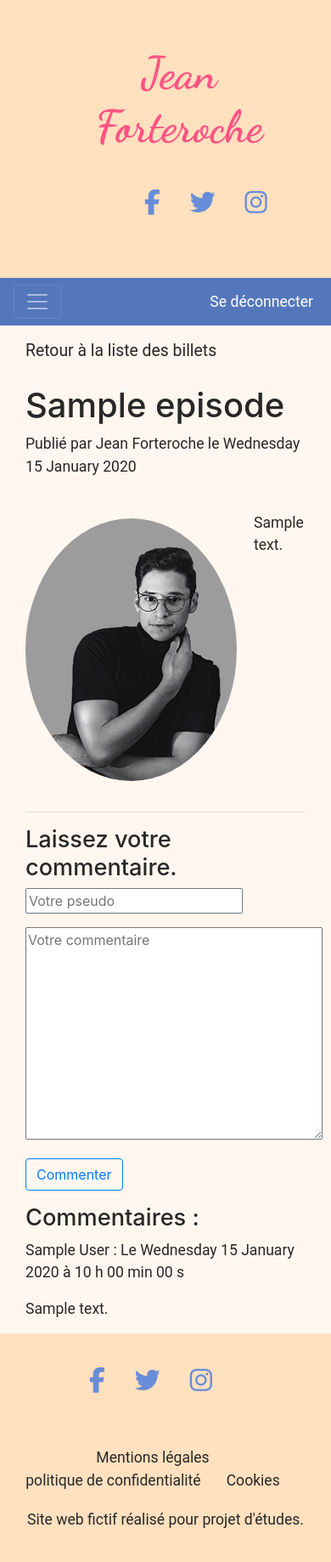
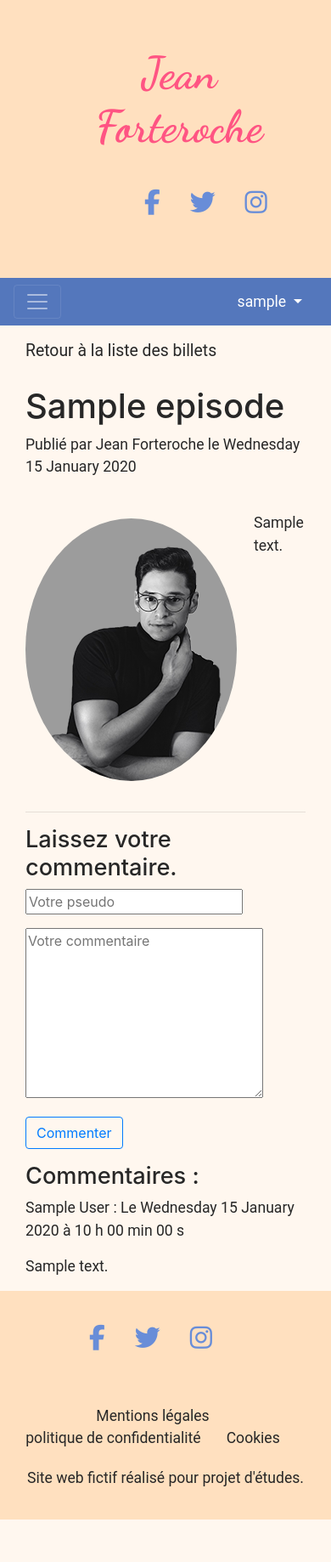
Before and after one commit to David83400/projet4, a PHP site: page /blogJeanForteroche/index.php?action=episode&id=1 in a window 390 px wide. Shown: the whole page at 85% size. After the commit the page ends 1788 px from the top, so only its background shows below. Run offline with PHP 8.4, Linux system fonts and the light colour scheme; the visitor is signed in with stand-in values (Sample User, id 1); tables that the repository leaves empty or names only in its code hold one stand-in row (values such as "Sample post"); some libraries are stand-ins or nearby versions.

Commit message:
update member space

```diff
--- /dev/null
+++ b/Controller/Frontend/ProfilController.php
@@ -0,0 +1,36 @@
+<?php
+
+namespace David\Projet4\Controller\Frontend;
+
+require_once 'Model/ProfilManager.php';
+require_once 'View/ControllerViews.php';
+
+use David\Projet4\Model\ProfilManager;
+use David\Projet4\View\ControllerViews;
+
+class ProfilController
+{
+    private $profil;
+    private $dataUser;
+
+    public function __construct()
+    {
+        $this->dataUser = new ProfilManager();
+    }
+    /**
+     * display the profil page
+     *
+     * @return void
+     */
+    public function displayProfil()
+    {
+        $view = new ControllerViews("Frontend/profil");
+        $view->generate(array('profil' => $this->profil));
+    }
+
+    public function changeMdp($pseudo, $pass)
+    {
+        $this->dataUser->updateMdp($pseudo, $pass);
+        return $pass;
+    }
+}
--- a/Controller/Router.php
+++ b/Controller/Router.php
@@ -4,6 +4,7 @@
 
 require_once 'Controller/Frontend/HomeController.php';
 require_once 'Controller/Frontend/ConnexionController.php';
+require_once 'Controller/Frontend/ProfilController.php';
 require_once 'Controller/Frontend/BooksController.php';
 require_once 'Controller/Frontend/BookController.php';
 require_once 'Controller/Frontend/EpisodesController.php';
@@ -14,6 +15,7 @@
 
 use David\Projet4\Controller\Frontend\HomeController;
 use David\Projet4\Controller\Frontend\ConnexionController;
+use David\Projet4\Controller\Frontend\ProfilController;
 use David\Projet4\Controller\Frontend\BooksController;
 use David\Projet4\Controller\Frontend\BookController;
 use David\Projet4\Controller\Frontend\EpisodesController;
@@ -26,6 +28,7 @@
 {
     private $homeControl;
     private $connexionControl;
+    private $profilControl;
     private $booksControl;
     private $bookControl;
     private $episodesControl;
@@ -37,6 +40,7 @@
     {
         $this->homeControl = new HomeController();
         $this->connexionControl = new ConnexionController();
+        $this->profilControl = new ProfilController();
         $this->booksControl = new BooksController();
         $this->bookControl = new BookController();
         $this->episodesControl = new EpisodesController();
@@ -56,12 +60,12 @@
         {
             if (isset($_GET['action']))
             {
+                $errors = [];
+                $successMessage = array();
+
                 if ($_GET['action'] == 'connexion')
                 {
                     $this->connexionControl->displayConnexion();
-
-                    $errors = array();
-                    $successMessage = array();
 
                     if (isset($_POST['formCreate']))
                     {
@@ -95,15 +99,16 @@
                                                             $_SESSION['userId'] = $userInfo['id'];
                                                             $_SESSION['userPseudo'] = $userInfo['pseudo'];
                                                             $_SESSION['userEmail'] = $userInfo['email'];
+                                                            $_SESSION['userPass'] = $userInfo['pass'];
                                                             $_SESSION['userAdmin'] = $userInfo['isAdmin'];
-                                                            $_SESSION['userInscriptionDate'] = $userInfo['inscriptionDate'];
+                                                            $_SESSION['userInscriptionDate'] = $userInfo['inscriptionFrDate'];
                                                             $successMessage['message'] = 'Votre compte a bien été créé !';
                                                             var_dump($successMessage);
-                                                            /*header('location:index.php');*/
+                                                            //header('location:index.php');
                                                         }
                                                         else
                                                         {
-                                                            $errors['message'] = "Un problème est survenu, veuillez réessayer !";
+                                                           $errors['message'] = "Un problème est survenu, veuillez réessayer !";
                                                         }
                                                     }
                                                 }
@@ -156,9 +161,11 @@
                                 $_SESSION['userId'] = $userInfo['id'];
                                 $_SESSION['userPseudo'] = $userInfo['pseudo'];
                                 $_SESSION['userEmail'] = $userInfo['email'];
+                                $_SESSION['userPass'] = $userInfo['pass'];
                                 $_SESSION['userAdmin'] = $userInfo['isAdmin'];
-                                $_SESSION['userInscriptionDate'] = $userInfo['inscriptionDate'];
+                                $_SESSION['userInscriptionDate'] = $userInfo['inscriptionFrDate'];
                                 $successMessage['message'] = 'Vous êtes maintenant connecté !';
+                                //header('location:index.php');
                                 var_dump($successMessage);
                                 var_dump($_SESSION);
                             }
@@ -170,10 +177,46 @@
                         else
                         {
                             $errors['message'] = "Veuillez remplir tous les champs !";
-
                         }
                         var_dump($errors);
                     }
+                }
+                elseif ($_GET['action'] == 'profil')
+                {
+                    $this->profilControl->displayProfil();
+                    if (isset($_POST['formChangeMdp']))
+                    {
+                        $pseudo = $_SESSION['userPseudo'];
+                        $oldPass = sha1($_POST['oldPass']);
+                        $pass = sha1($_POST['newPass']);
+                        $newPassConfirm = sha1($_POST['newPassConfirm']);
+
+                        if($_SESSION['userPass'] == $oldPass)
+                        {
+                            if($pass == $newPassConfirm)
+                            {
+                                $this->profilControl->changeMdp($pseudo, $pass);
+                                $_SESSION['userPass'] = $pass;
+                                $successMessage['message'] = 'Le mot de passe a bien été modifié !';
+                                var_dump($successMessage);
+                            }
+                            else
+                            {
+                                $errors['message'] = "Les mots de passe ne sont pas identiques !";
+                            }
+                        }
+                        else
+                        {
+                            $errors['message'] = "L'ancien mot de passe est incorrect !";
+                        }
+                       var_dump($errors);
+                    }
+                }
+                elseif ($_GET['action'] == 'deconnect')
+                {
+                    session_start();
+                    session_destroy();
+                    header('Location:index.php');
                 }
                 elseif ($_GET['action'] == 'author')
                 {
--- a/Model/ConnexionManager.php
+++ b/Model/ConnexionManager.php
@@ -43,7 +43,7 @@
      */
     public function compareUser($pseudo, $pass)
     {
-        $sql = 'SELECT id, pseudo, email, isAdmin, inscriptionDate FROM users WHERE pseudo = ? AND pass = ?';
+        $sql = 'SELECT id, pseudo, email, pass, isAdmin, DATE_FORMAT(inscriptionDate, \'%W %d %M %Y\') AS inscriptionFrDate FROM users WHERE pseudo = ? AND pass = ?';
         $req = $this->executeRequest($sql, array($pseudo, $pass));
         $userInfo = $req->fetch();
         return $userInfo;
--- /dev/null
+++ b/Model/ProfilManager.php
@@ -0,0 +1,17 @@
+<?php
+
+namespace David\Projet4\Model;
+
+require_once 'Model/Manager.php';
+
+class ProfilManager extends Manager
+{
+    public function updateMdp($pseudo, $pass)
+    {
+        $sql = 'UPDATE users SET pass = ? WHERE pseudo = ?';
+        $req = $this->executeRequest($sql, array($pass, $pseudo));
+        var_dump($pseudo);
+        var_dump($pass);
+        return $pass;
+    }
+}
--- a/Public/style.css
+++ b/Public/style.css
@@ -87,15 +87,27 @@
     background-color: #5477bc;
 }
 
-.navbar a
+.navbar .nav-item a,.navbar .connexion a, .navbar .dropdown .btn
 {
     color: #ffffff !important;
     margin-right: 5px;
 }
 
-.navbar a:hover, .navbar a:focus
+.navbar a:hover, .navbar .dropdown .btn:hover
 {
     text-decoration: underline !important;
+}
+
+.navbar .btn, .navbar .dropdown .btn
+{
+    font-family: 'Roboto', Arial, Helvetica, sans-serif;
+    font-size: 1.1em;
+}
+
+.navbar .dropdown-item
+{
+    font-size: 1.1em;
+    color: #272727;
 }
 
 .navbar-collapse
@@ -663,6 +675,34 @@
     margin: 20px 0;
 }
 
+/* profil page */
+#infos
+{
+    margin-top: 60px;
+    height: 1200px;
+}
+
+.textInfos
+{
+    height: 400px;
+}
+
+.changeMdp
+{
+    margin-bottom: 60px;
+    height: 400px;
+}
+
+.changeMdp h4
+{
+    padding-bottom: 20px;
+}
+
+.changeMdp label, .changeMdp .btn
+{
+    margin: 10px 0;
+}
+
 /* error page */
 #error
 {
@@ -807,7 +847,7 @@
         height: 349px;
     }
 
-    #comments #textComment
+    #commentsBooks #textCommentBook, #commentsEpisodes #textCommentEpisode
     {
         width: 280px;
         height: 200px;
--- a/View/Frontend/episodeView.php
+++ b/View/Frontend/episodeView.php
@@ -38,24 +38,6 @@
                         if (isset($_SESSION['userPseudo'])) {
                         ?>
                         </header>
-              <?php
-              }
-              else
-              {
-              ?>
-                <p>Pour laisser un commentaire, connectez vous à votre compte ou créez en un : <a href="index.php?action=connexion">Je crée mon compte.</a></p>
-                </header>
-              <?php
-              }
-              ?>
-          </div>
-        </div>
-        <?php
-        if (isset($_SESSION['userPseudo']))
-        {
-        ?>
-          <div class="row">
-            <div class="col-12">
                         <form method="post" action="index.php?action=episodeComment">
                             <div class="form-group">
                                 <input id="pseudoEpisode" name="author" type="text" placeholder="Votre pseudo" required />
@@ -68,8 +50,11 @@
                                 <input type="submit" class="btn btn-outline-primary" value="Commenter" />
                             </div>
                         </form>
-            </div>
-          </div>
+                        <?php
+                        } else {
+                        ?>
+                        <p>Pour laisser un commentaire, connectez vous à votre compte ou créez en un : <a href="index.php?action=connexion">Je crée mon compte.</a></p>
+                        </header>
                         <?php
                         }
                         ?>
@@ -77,15 +62,9 @@
                 </div>
                 <div class="row">
                     <div class="col-12">
-        <div class="row">
-          <div class="col-12">
                         <header>
                             <h4>Commentaires :</h4>
                         </header>
-          </div>
-        </div>
-        <div class="row">
-          <div class="col-12">
                         <?php foreach ($episodeComments as $episodeComment): ?>
                             <p><span><?= htmlspecialchars($episodeComment['author']) ?> :</span> Le <?= htmlspecialchars($episodeComment['commentFrDate']) ?></p>
                             <p><?= htmlspecialchars($episodeComment['episodeComment']) ?></p>
--- a/View/Frontend/homeView.php
+++ b/View/Frontend/homeView.php
@@ -9,7 +9,7 @@
     </div>
     <div class="col-6 offset-3 col-sm-6 offset-sm-3 col-md-5 offset-md-1 col-lg-3 offset-lg-0 quoteNews">
       <blockquote>
-        <h2><i class="fas fa-quote-left"></i><a href="#"><span> Un récit jubilatoire rempli d'amour et de partage </span></a><i class="fas fa-quote-right"></i></h2>
+        <h2><i class="fas fa-quote-left"></i><a href="http://localhost/blogJeanForteroche/projet4/index.php?action=episodes"><span> Un récit jubilatoire rempli d'amour et de partage </span></a><i class="fas fa-quote-right"></i></h2>
       </blockquote>
     </div>
     <div class="col-6 offset-2 col-sm-4 offset-sm-3 col-md-4 offset-md-1 col-lg-4 offset-lg-0 blocBilletSimple">
--- a/View/Frontend/navbar.php
+++ b/View/Frontend/navbar.php
@@ -24,15 +24,21 @@
 if (isset($_SESSION['userPseudo']))
 {
 ?>
-    <div>
-    <a href="index.php?action=connexion">Se déconnecter</a>
-    </div>
+<div class="dropdown">
+  <button class="btn dropdown-toggle" type="button" id="dropdownMenuButton" data-toggle="dropdown" aria-haspopup="true" aria-expanded="true">
+    <?= $_SESSION['userPseudo'] ?>
+  </button>
+  <div class="dropdown-menu dropdown-menu-right dropdown-menu-lg-left" aria-labelledby="dropdownMenuButton">
+    <a class="dropdown-item" href="index.php?action=profil">Mon profil</a>
+    <a class="dropdown-item" href="index.php?action=deconnect">Se déconnecter</a>
+  </div>
+</div>
 <?php
 }
 else
 {
 ?>
-    <div>
+    <div class="connexion">
     <a href="index.php?action=connexion">Se connecter</a>
     </div>
 <?php
--- a/View/Frontend/template.php
+++ b/View/Frontend/template.php
@@ -32,6 +32,7 @@
             <?= $content ?>
         </div>
         <?= $footer ?>
+        <script src="https://code.jquery.com/jquery-3.5.1.slim.min.js" integrity="sha384-DfXdz2htPH0lsSSs5nCTpuj/zy4C+OGpamoFVy38MVBnE+IbbVYUew+OrCXaRkfj" crossorigin="anonymous"></script>
         <script src="Public/bootstrap-4.5.0-dist/js/bootstrap.min.js"></script>
     </body>
 </html>
```
Also changed, not shown: View/Frontend/bookView.php (+5 -26 lines), View/Frontend/connexionView.php (+20 -10 lines), View/Frontend/profilView.php (added, +38 -0 lines). Lines whose indentation alone changed are shown as unchanged.
